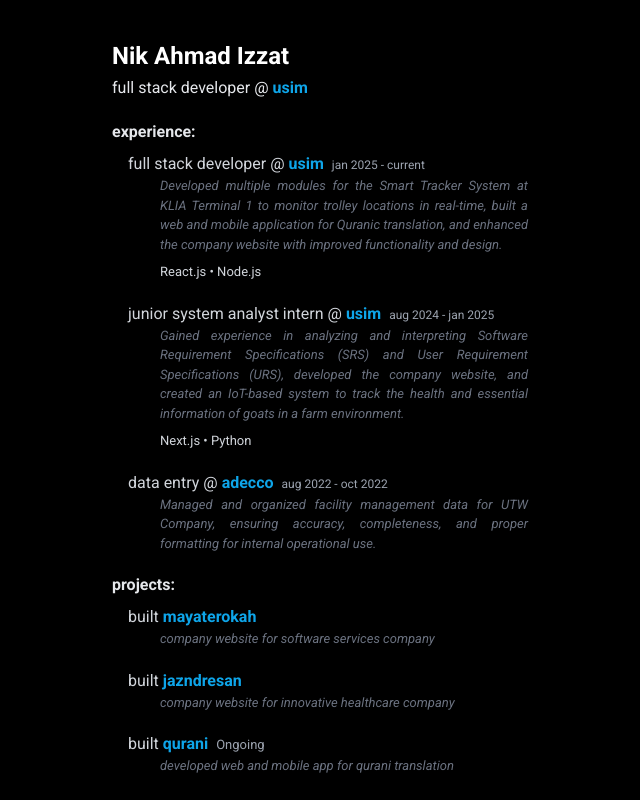
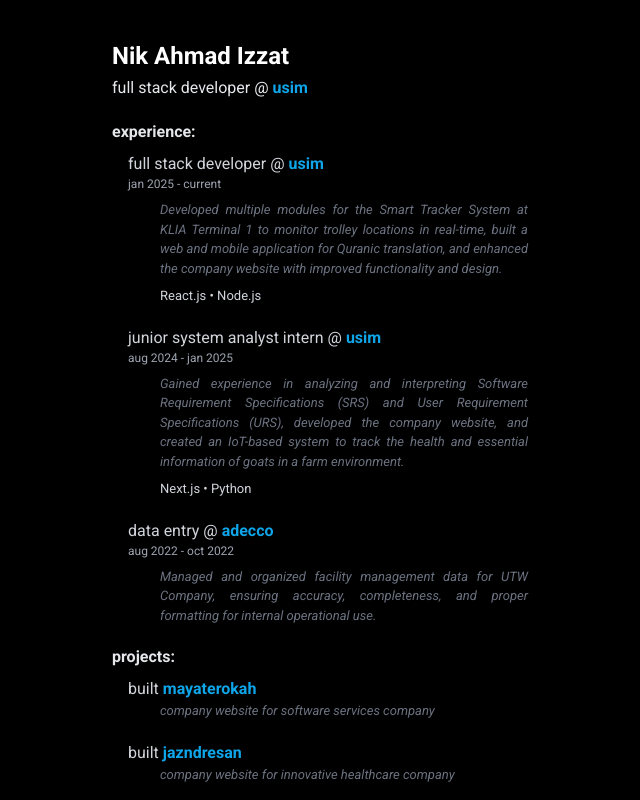
Before and after one commit to NikPrivate/nik-portfolio, a Next.js app: page / in a window 1280 px wide. Shown: the top 800 px of the page, without its empty margins (320-960 px from the left). Built offline with nearby package versions, Linux system fonts and the light colour scheme.

Commit message:
complete

```diff
--- a/app/page.jsx
+++ b/app/page.jsx
@@ -3,7 +3,7 @@
 
 export default function Home() {
   return (
-    <div className="max-w-sm md:max-w-md lg:max-w-md xl:max-w-md mx-auto px-4 mt-10 pb-5">
+    <div className="max-w-xs md:max-w-md lg:max-w-md xl:max-w-md mx-auto px-4 mt-10 pb-5">
       <div>
         <div className="font-bold text-2xl text-white">Nik Ahmad Izzat</div>
         <div className="text-gray-200 mt-1">
@@ -31,10 +31,8 @@
             >
               usim
             </Link>
-            <span className="text-xs text-gray-400 ml-2">
-              jan 2025 - current
-            </span>
-            <p className="ml-8 text-gray-500 text-[13px] italic text-justify">
+            <p className="text-xs text-gray-400">jan 2025 - current</p>
+            <p className="ml-8 text-gray-500 text-[13px] italic text-justify mt-2">
               Developed multiple modules for the Smart Tracker System at KLIA
               Terminal 1 to monitor trolley locations in real-time, built a web
               and mobile application for Quranic translation, and enhanced the
@@ -55,10 +53,8 @@
             >
               usim
             </Link>
-            <span className="text-xs text-gray-400 ml-2">
-              aug 2024 - jan 2025
-            </span>
-            <p className="ml-8 text-gray-500 text-[13px] italic text-justify">
+            <p className="text-xs text-gray-400">aug 2024 - jan 2025</p>
+            <p className="ml-8 text-gray-500 text-[13px] italic text-justify mt-2">
               Gained experience in analyzing and interpreting Software
               Requirement Specifications (SRS) and User Requirement
               Specifications (URS), developed the company website, and created
@@ -80,10 +76,8 @@
             >
               adecco
             </Link>
-            <span className="text-xs text-gray-400 ml-2">
-              aug 2022 - oct 2022
-            </span>
-            <p className="ml-8 text-gray-500 text-[13px] italic text-justify">
+            <p className="text-xs text-gray-400">aug 2022 - oct 2022</p>
+            <p className="ml-8 text-gray-500 text-[13px] italic text-justify mt-2">
               Managed and organized facility management data for UTW Company,
               ensuring accuracy, completeness, and proper formatting for
               internal operational use.
```
